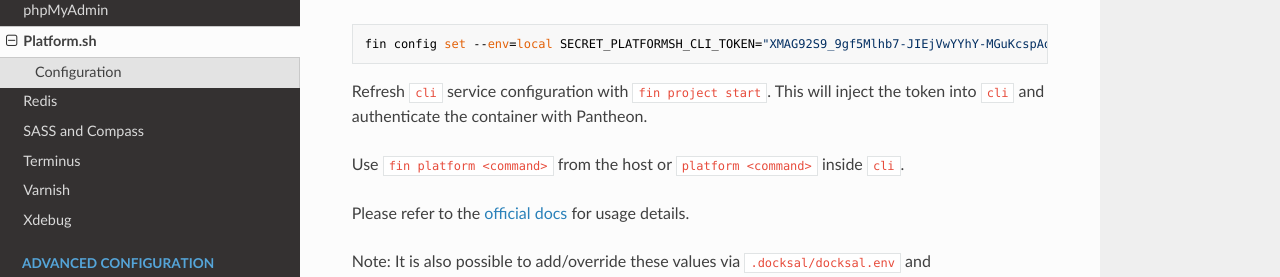
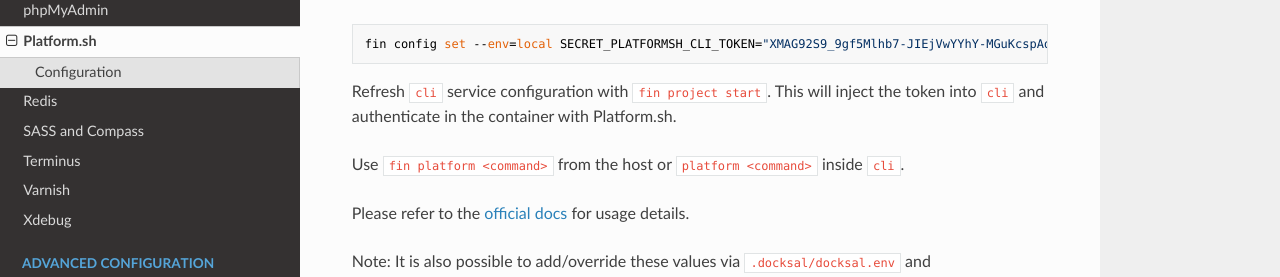
Before and after one commit to docksal/docksal, an MkDocs documentation site: the page built from docs/tools/platformsh.md, in a window 1280 px wide and 1090 px high. Shown: the part 563-840 px from the top of the window. Built offline with MkDocs 1.6.1, drawn with Linux system fonts in a browser that asks for light colours; nearby versions of some CDN libraries; old or Windows-style settings are respelled for this version of MkDocs.

Commit message:
Removed Pantheon reference [CI SKIP]

````diff
--- a/docs/tools/platformsh.md
+++ b/docs/tools/platformsh.md
@@ -22,7 +22,7 @@ fin config set --env=local SECRET_PLATFORMSH_CLI_TOKEN="XMAG92S9_9gf5Mlhb7-JIEjV
 ```
 
 Refresh `cli` service configuration with `fin project start`. This will inject the token into `cli` and authenticate
-the container with Pantheon.
+in the container with Platform.sh.
 
 Use `fin platform <command>` from the host or `platform <command>` inside `cli`.
 
````
